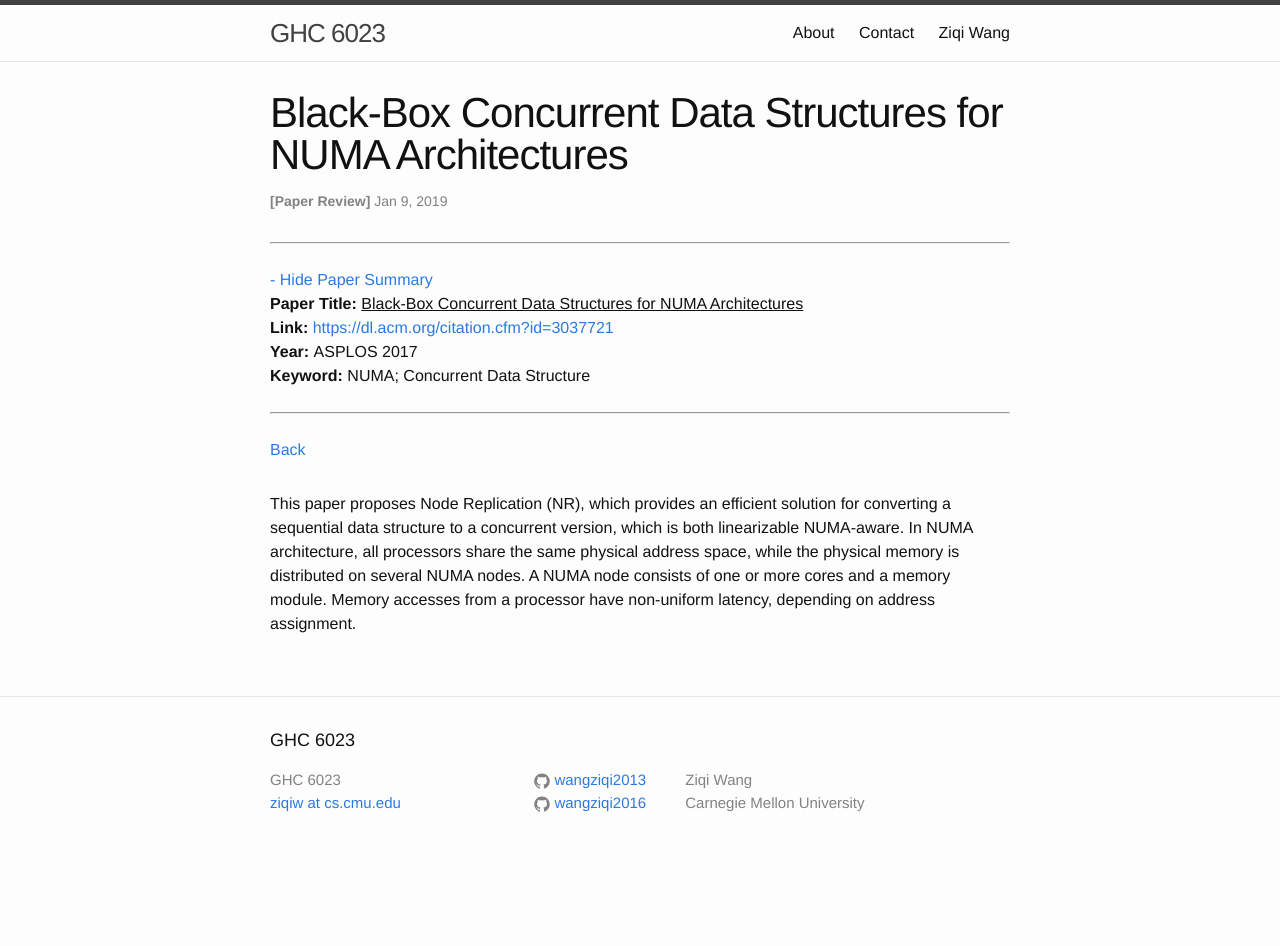
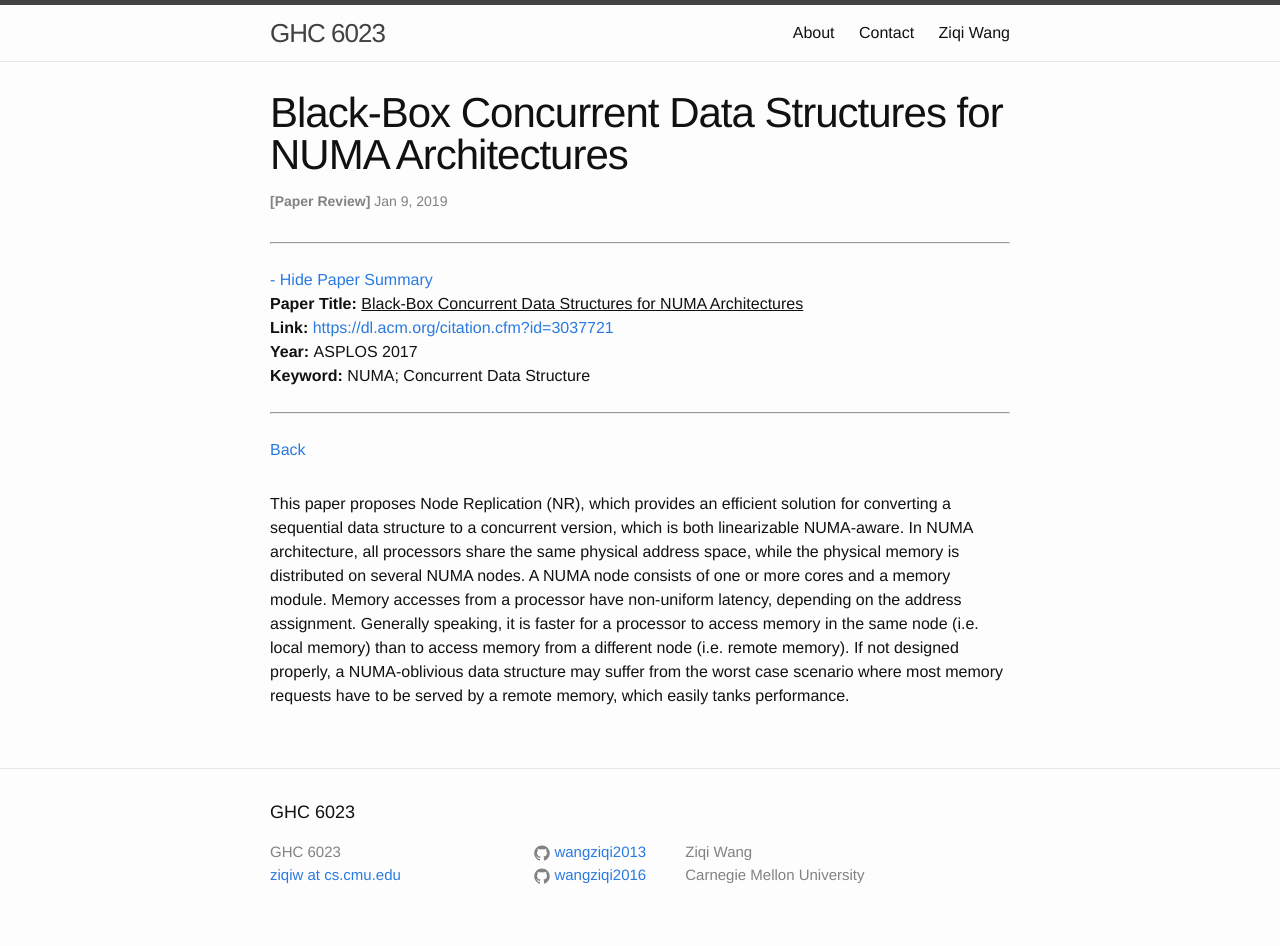
Before and after one commit to wangziqi2013/wangziqi2013.github.io, a Jekyll site: the page built from _posts/2019-01-09- black-box-concurrent-data-structures-for-numa-architectures.markdown, in a window 1280 px wide. Built offline with Jekyll 4.4.1, drawn with Linux system fonts in a browser that asks for light colours; before the commit the page ends 900 px from its top, so only the background shows below that.

Commit message:
Finish first paragraph

```diff
--- a/_posts/2019-01-09- black-box-concurrent-data-structures-for-numa-architectures.markdown
+++ b/_posts/2019-01-09- black-box-concurrent-data-structures-for-numa-architectures.markdown
@@ -16,4 +16,7 @@ version_mgmt:
 This paper proposes Node Replication (NR), which provides an efficient solution for converting a sequential data structure
 to a concurrent version, which is both linearizable NUMA-aware. In NUMA architecture, all processors share the same physical
 address space, while the physical memory is distributed on several NUMA nodes. A NUMA node consists of one or more cores and
-a memory module. Memory accesses from a processor have non-uniform latency, depending on address assignment.
+a memory module. Memory accesses from a processor have non-uniform latency, depending on the address assignment. Generally
+speaking, it is faster for a processor to access memory in the same node (i.e. local memory) than to access memory from
+a different node (i.e. remote memory). If not designed properly, a NUMA-oblivious data structure may suffer from the
+worst case scenario where most memory requests have to be served by a remote memory, which easily tanks performance.
```
